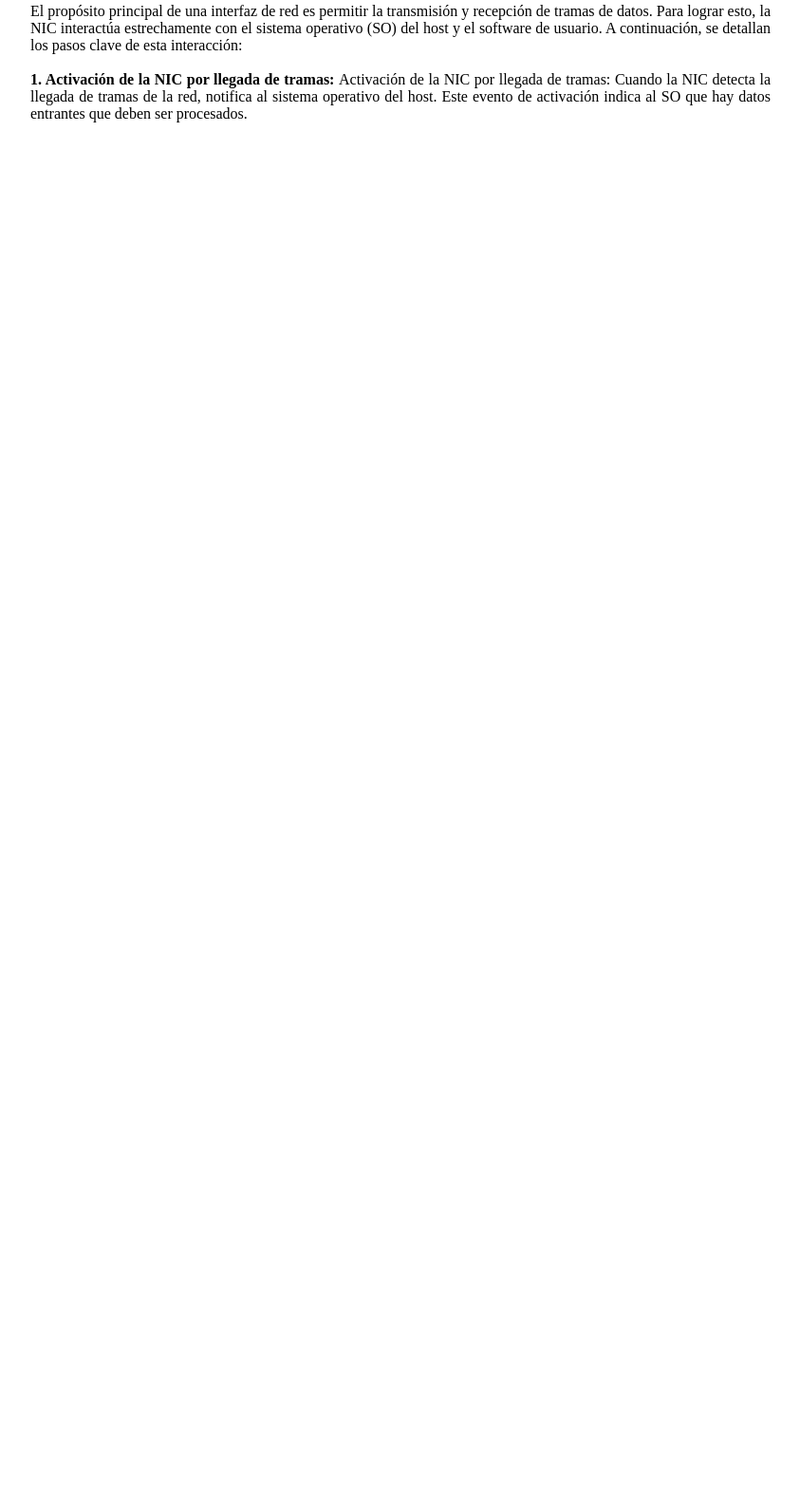
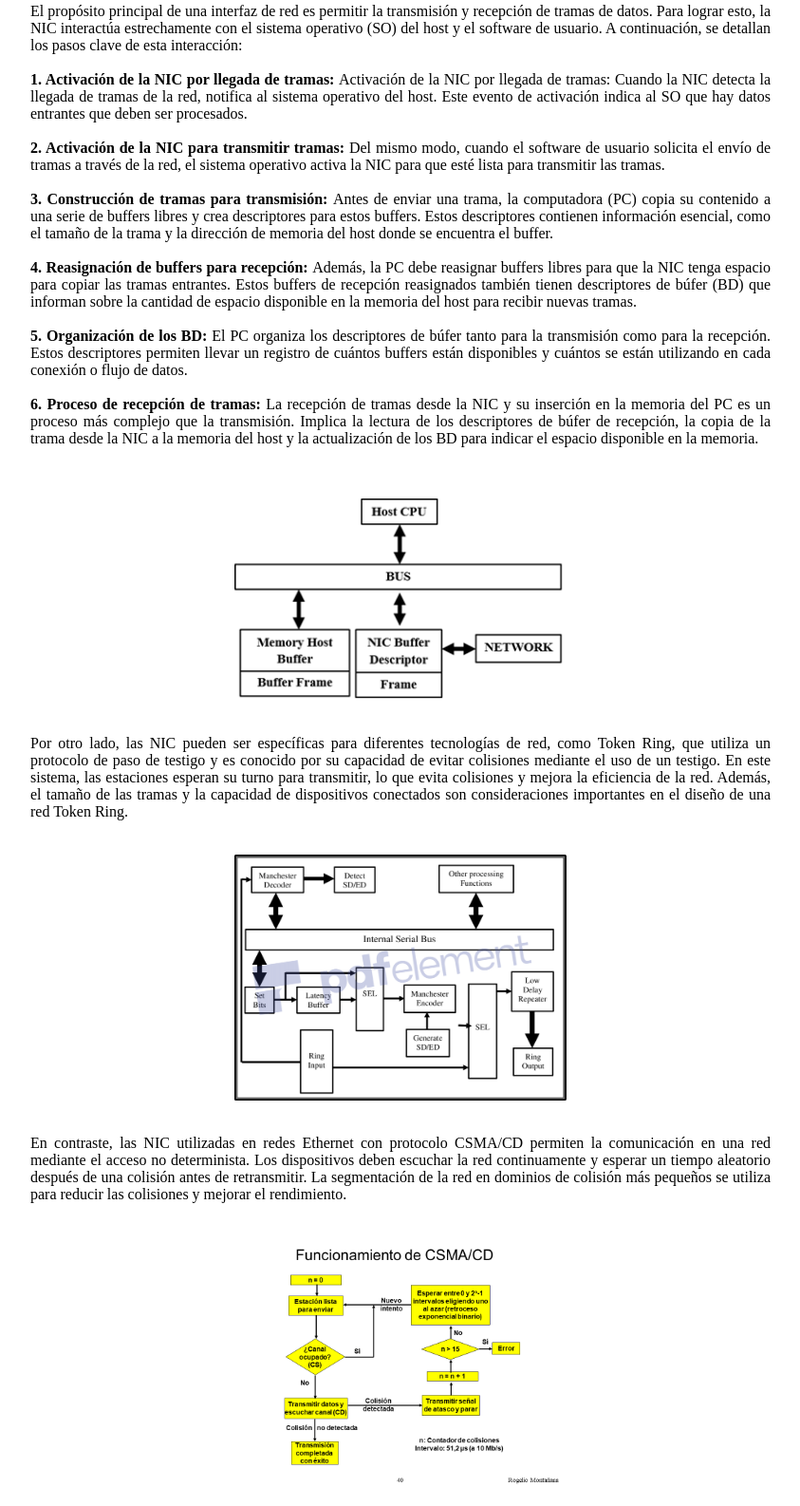
Before and after one commit to AaronKibysz/SPD_PlacasdeRed, a plain HTML site: page controlador.html in a window 1280 px wide. Shown: the part 526-2112 px from the top of the page at 95% size, without its empty margins (218-1061 px from the left). Before the commit the page ends 800 px from the top, so only its background shows below. Drawn offline with Linux system fonts and the light colour scheme.

Commit message:
commit 2 controlador

```diff
--- a/controlador.html
+++ b/controlador.html
@@ -18,13 +18,33 @@
     <div id="contenedorTexto">
       <p id="texto">
         El propósito principal de una interfaz de red es permitir la transmisión y recepción de tramas de datos. Para lograr esto, la NIC interactúa estrechamente con el sistema operativo (SO) del host y el software de usuario. A continuación, se detallan los pasos clave de esta interacción:<br><br>
-
-        <strong>1.  Activación de la NIC por llegada de tramas: </strong>  Activación de la NIC por llegada de tramas: Cuando la NIC detecta la llegada de tramas de la red, notifica al sistema operativo del host. Este evento de activación indica al SO que hay datos entrantes que deben ser procesados.<br><br>
+        <strong>1.  Activación de la NIC por llegada de tramas: </strong>Activación de la NIC por llegada de tramas: Cuando la NIC detecta la llegada de tramas de la red, notifica al sistema operativo del host. Este evento de activación indica al SO que hay datos entrantes que deben ser procesados.<br><br>
+        <strong>2.  Activación de la NIC para transmitir tramas: </strong>Del mismo modo, cuando el software de usuario solicita el envío de tramas a través de la red, el sistema operativo activa la NIC para que esté lista para transmitir las tramas.<br><br>
+        <strong>3.  Construcción de tramas para transmisión: </strong>Antes de enviar una trama, la computadora (PC) copia su contenido a una serie de buffers libres y crea descriptores para estos buffers. Estos descriptores contienen información esencial, como el tamaño de la trama y la dirección de memoria del host donde se encuentra el buffer.<br><br>
+        <strong>4.  Reasignación de buffers para recepción: </strong>Además, la PC debe reasignar buffers libres para que la NIC tenga espacio para copiar las tramas entrantes. Estos buffers de recepción reasignados también tienen descriptores de búfer (BD) que informan sobre la cantidad de espacio disponible en la memoria del host para recibir nuevas tramas.<br><br>
+        <strong>5.	Organización de los BD: </strong>El PC organiza los descriptores de búfer tanto para la transmisión como para la recepción. Estos descriptores permiten llevar un registro de cuántos buffers están disponibles y cuántos se están utilizando en cada conexión o flujo de datos.<br><br>
+        <strong>6.	Proceso de recepción de tramas: </strong>La recepción de tramas desde la NIC y su inserción en la memoria del PC es un proceso más complejo que la transmisión. Implica la lectura de los descriptores de búfer de recepción, la copia de la trama desde la NIC a la memoria del host y la actualización de los BD para indicar el espacio disponible en la memoria.<br><br>
       </p>
     </div>
-
-
-
+    <div id="contenedorImg">
+      <img src="imagenes/arquitectura-1.png" alt="imágen driver nic" id="imgTarjetaRed">
+    </div>
+    <div id="contenedorTexto">
+      <p id="texto">
+        Por otro lado, las NIC pueden ser específicas para diferentes tecnologías de red, como Token Ring, que utiliza un protocolo de paso de testigo y es conocido por su capacidad de evitar colisiones mediante el uso de un testigo. En este sistema, las estaciones esperan su turno para transmitir, lo que evita colisiones y mejora la eficiencia de la red. Además, el tamaño de las tramas y la capacidad de dispositivos conectados son consideraciones importantes en el diseño de una red Token Ring.
+      </p>
+    </div>
+    <div id="contenedorImg">
+      <img src="imagenes/arquitectura-3.png" alt="imágen driver nic" id="imgTarjetaRed">
+    </div>
+    <div id="contenedorTexto">
+      <p id="texto">
+        En contraste, las NIC utilizadas en redes Ethernet con protocolo CSMA/CD permiten la comunicación en una red mediante el acceso no determinista. Los dispositivos deben escuchar la red continuamente y esperar un tiempo aleatorio después de una colisión antes de retransmitir. La segmentación de la red en dominios de colisión más pequeños se utiliza para reducir las colisiones y mejorar el rendimiento.
+      </p>
+    </div>
+    <div id="contenedorImg">
+      <img src="imagenes/arquitectura-4.png" alt="imágen driver nic" id="imgTarjetaRed">
+    </div>
   </div>
 </body>
 </html>
```
Also changed, not shown: imagenes/arquitectura-3.png (added), imagenes/arquitectura-4.png (added).
